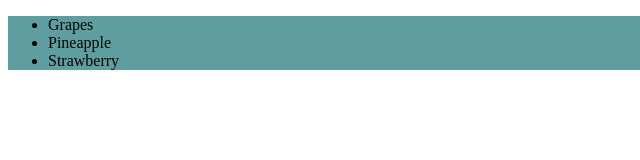
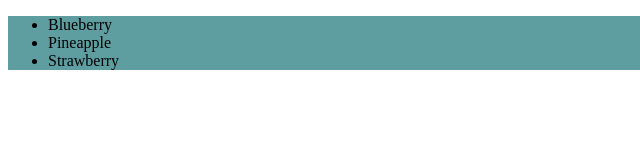
Before and after one commit to archana0809/pull_req, a plain HTML site: page pull_re.html in a window 1280 px wide. Shown: the full height of the page, 0-640 px from the left. Drawn offline with Linux system fonts and the light colour scheme.

Commit message:
Update pull_re.html
first

```diff
--- a/pull_re.html
+++ b/pull_re.html
@@ -8,7 +8,7 @@
 </head>
 <body>
     <ul class="fruits">
-        <li>Grapes</li>
+        <li>Blueberry</li>
         <li>Pineapple</li>
         <li>Strawberry</li>
     </ul>
```
